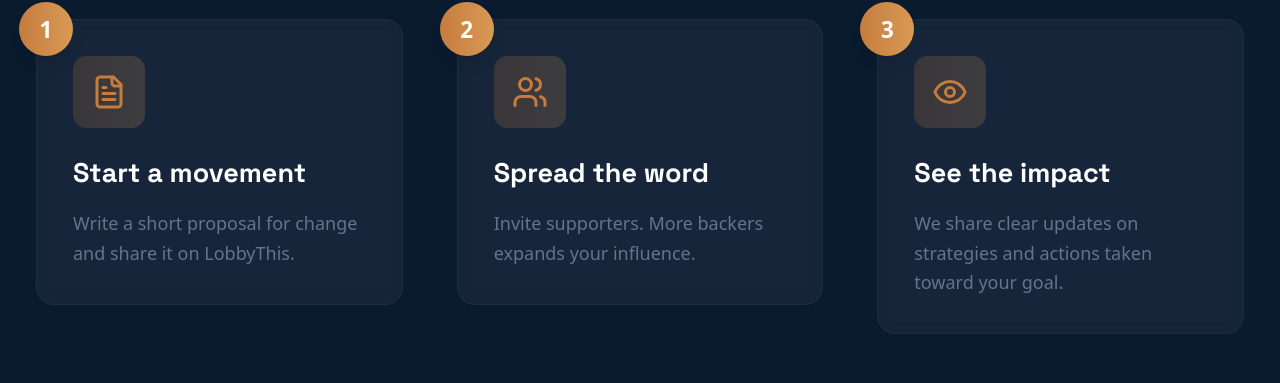
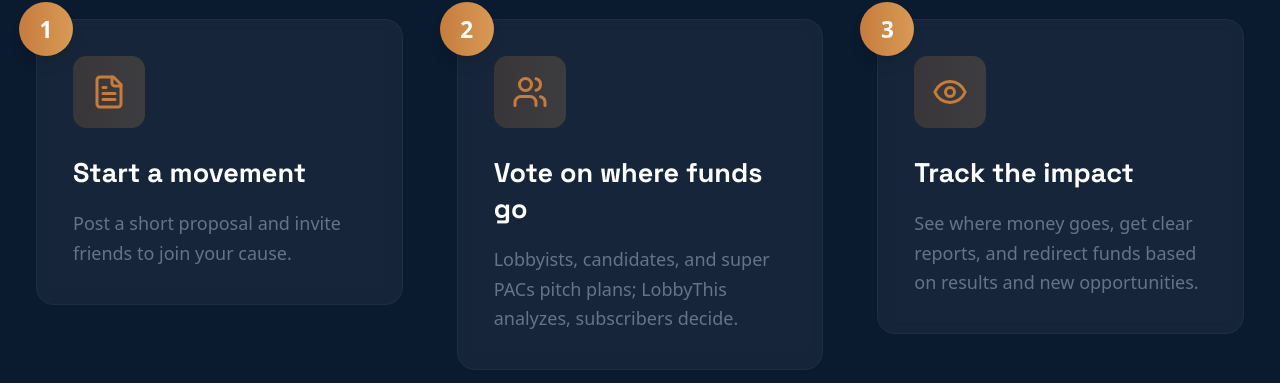
Before and after one commit to btj212/LobbyThis, a Next.js app: page / in a window 1280 px wide. Shown: the part 1183-1566 px from the top of the page. Built offline with nearby package versions, Linux system fonts and the light colour scheme; no server answers; the database is empty.

Commit message:
Update How It Works copy: Clearer descriptions of voting, tracking, and starting movements

```diff
--- a/components/home/how-it-works.tsx
+++ b/components/home/how-it-works.tsx
@@ -7,17 +7,17 @@ const steps = [
   {
     icon: FileText,
     title: "Start a movement",
-    description: "Write a short proposal for change and share it on LobbyThis.",
+    description: "Post a short proposal and invite friends to join your cause.",
   },
   {
     icon: Users,
-    title: "Spread the word",
-    description: "Invite supporters. More backers expands your influence.",
+    title: "Vote on where funds go",
+    description: "Lobbyists, candidates, and super PACs pitch plans; LobbyThis analyzes, subscribers decide.",
   },
   {
     icon: Eye,
-    title: "See the impact",
-    description: "We share clear updates on strategies and actions taken toward your goal.",
+    title: "Track the impact",
+    description: "See where money goes, get clear reports, and redirect funds based on results and new opportunities.",
   },
 ]
 
```
Also changed, not shown: 1 other file (tests, documents, lock files or other folders).
